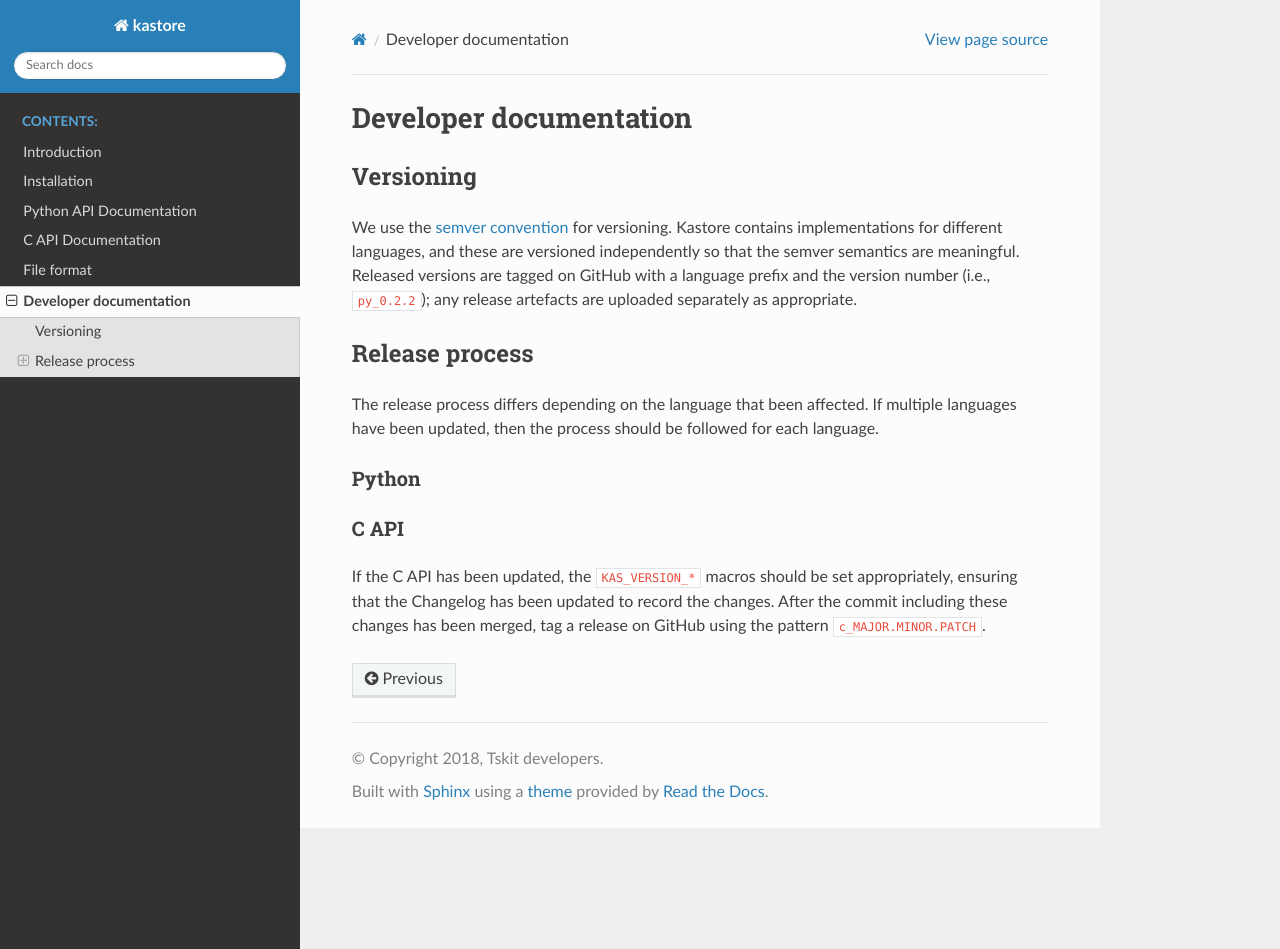
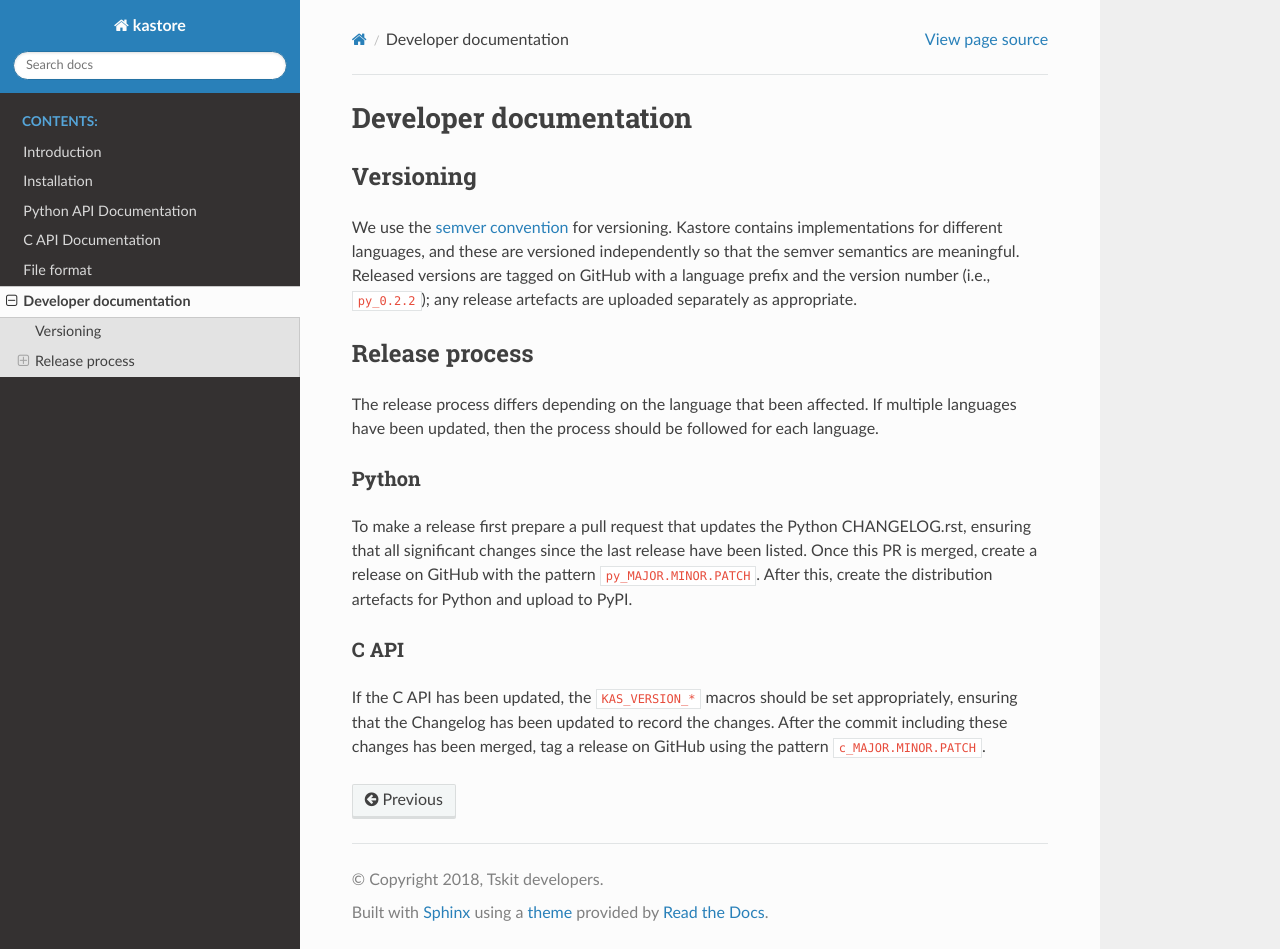
Before and after one commit to tskit-dev/kastore, a Sphinx documentation site: the page built from docs/development.rst, in a window 1280 px wide and 949 px high. Built offline with Sphinx 7.4.7 and the Read the Docs theme 2.0.0, drawn with Linux system fonts in a browser that asks for light colours; pages that are not in the unit, such as notebooks, are missing from menus.

Commit message:
Final release changes.

```diff
--- a/docs/development.rst
+++ b/docs/development.rst
@@ -25,6 +25,10 @@ languages have been updated, then the process should be followed for each langua
 Python
 ------
 
+To make a release first prepare a pull request that updates the Python CHANGELOG.rst,
+ensuring that all significant changes since the last release have been listed. Once
+this PR is merged, create a release on GitHub with the pattern ``py_MAJOR.MINOR.PATCH``.
+After this, create the distribution artefacts for Python and upload to PyPI.
 
 -----
 C API
--- a/docs/index.rst
+++ b/docs/index.rst
@@ -16,6 +16,7 @@ Welcome to kastore's documentation!
    c-api
    format
    development
+   changelogs
 
 
 Indices and tables
```
Also changed, not shown: CHANGELOG.rst (deleted, +0 -12 lines), c/CHANGELOG.rst (added), python/CHANGELOG.rst (added).
